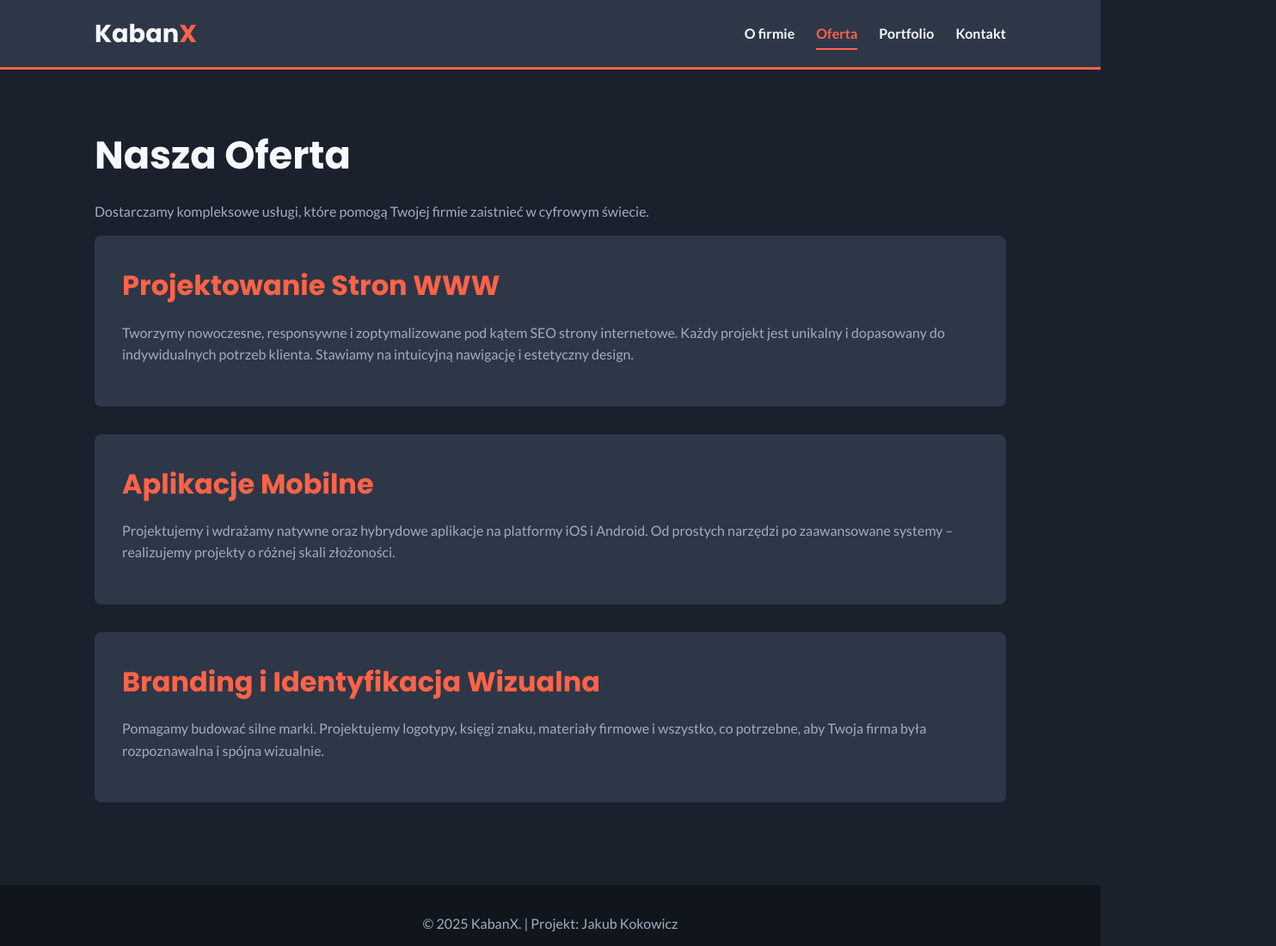
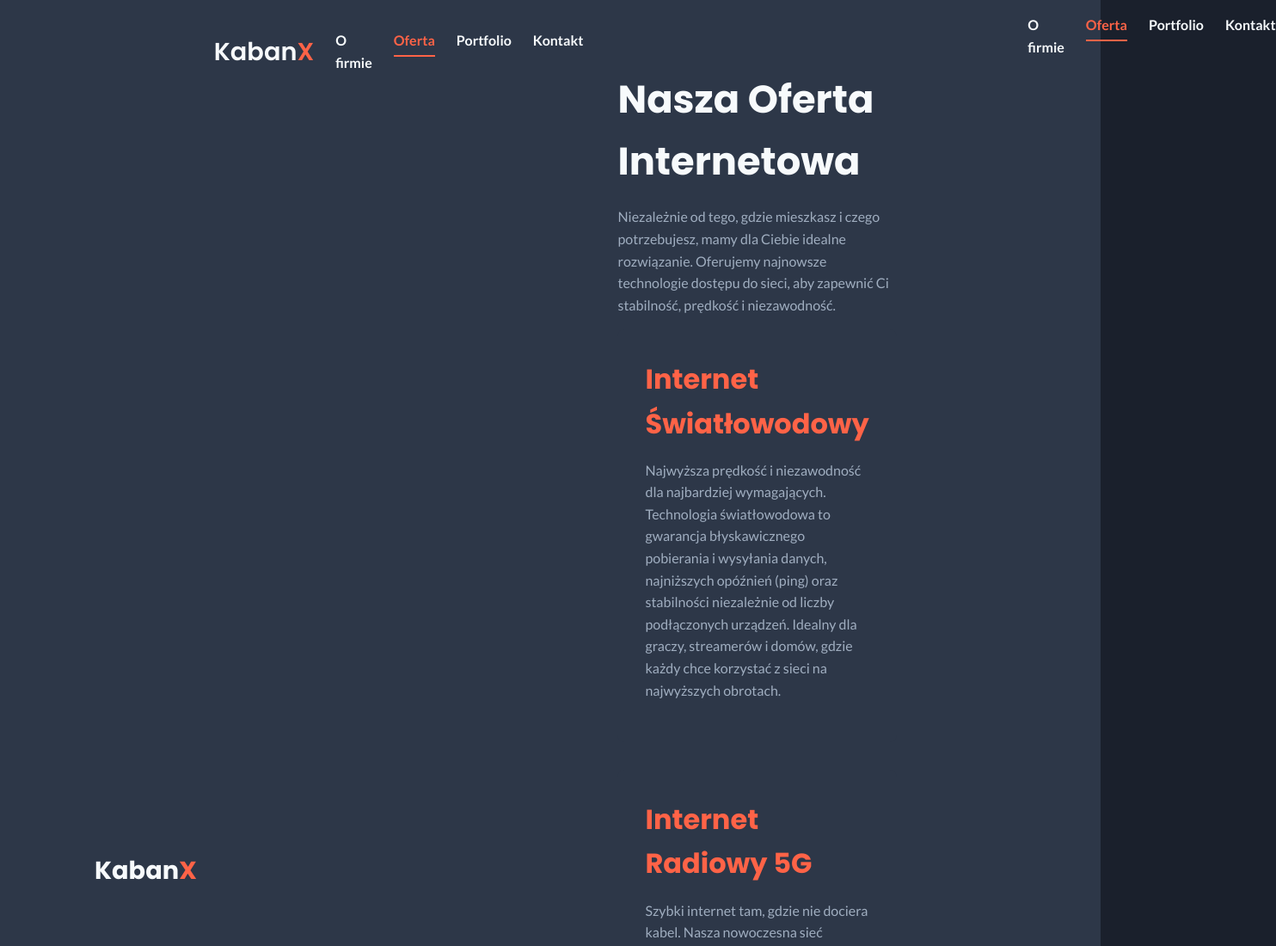
Before and after one commit to kaban16sas/16projektfirmowy, a plain HTML site: page oferta.html in a window 1280 px wide. Shown: the top 1100 px of the page at 86% size, 1484 px wide, since content can reach past the window. Drawn offline with Linux system fonts and the light colour scheme.

Commit message:
oferta.html

```diff
--- a/oferta.html
+++ b/oferta.html
@@ -12,7 +12,61 @@
         <div class="container header-content">
         <a href="index.html" class="logo">Kaban<span>X</span></a>
     <nav class="main-nav">
+        <ul><!DOCTYPE html>
+<html lang="pl">
+<head>
+    <meta charset="UTF-8">
+    <meta name="viewport" content="width=device-width, initial-scale=1.0">
+    <title>KabanX - Oferta</title>
+    <link rel="stylesheet" href="style.css">
+</head>
+<body>
+
+    <header class="site-header">
+        <div class="container header-content">
+        <a href="index.html" class="logo">Kaban<span>X</span></a>
+    <nav class="main-nav">
         <ul>
+        <li><a href="index.html">O firmie</a></li>
+        <li><a href="oferta.html" class="active">Oferta</a></li>
+        <li><a href="portfolio.html">Portfolio</a></li>
+        <li><a href="kontakt.html">Kontakt</a></li>
+        </ul>
+            </nav>
+        </div>
+    </header>
+
+    <main>
+        <div class="container">
+            <h1>Nasza Oferta Internetowa</h1>
+            <p>Niezależnie od tego, gdzie mieszkasz i czego potrzebujesz, mamy dla Ciebie idealne rozwiązanie. Oferujemy najnowsze technologie dostępu do sieci, aby zapewnić Ci stabilność, prędkość i niezawodność.</p>
+
+            <div class="section">
+                <h2>Internet Światłowodowy</h2>
+                <p>Najwyższa prędkość i niezawodność dla najbardziej wymagających. Technologia światłowodowa to gwarancja błyskawicznego pobierania i wysyłania danych, najniższych opóźnień (ping) oraz stabilności niezależnie od liczby podłączonych urządzeń. Idealny dla graczy, streamerów i domów, gdzie każdy chce korzystać z sieci na najwyższych obrotach.</p>
+            </div>
+
+            <div class="section">
+                <h2>Internet Radiowy 5G</h2>
+                <p>Szybki internet tam, gdzie nie dociera kabel. Nasza nowoczesna sieć radiowa 5G to doskonałe rozwiązanie dla domów na przedmieściach i w miejscach o mniejszej gęstości zabudowy. Zapewnia stabilne połączenie do pracy zdalnej, nauki, oglądania filmów w wysokiej jakości i swobodnego przeglądania sieci. Szybka instalacja bez prac ziemnych.</p>
+            </div>
+
+            <div class="section">
+                <h2>Internet i Telewizja Kablowa</h2>
+                <p>Sprawdzone i popularne rozwiązanie dla całej rodziny. Internet dostarczany przez sieć telewizji kablowej to świetny kompromis między ceną a wydajnością. Oferuje wysokie prędkości pobierania, idealne do streamingu i codziennego użytku. Zapytaj o atrakcyjne pakiety łączone z bogatą ofertą kanałów telewizyjnych w jakości HD i 4K.</p>
+            </div>
+        </div>
+    </main>
+
+    <footer class="site-footer">
+        <div class="container">
+            <p>&copy; 2025 KabanX. | Projekt: Jakub Kokowicz</p>
+        </div>
+    </footer>
+
+</body>
+
+</html>
         <li><a href="index.html">O firmie</a></li>
         <li><a href="oferta.html" class="active">Oferta</a></li>
         <li><a href="portfolio.html">Portfolio</a></li>
```
